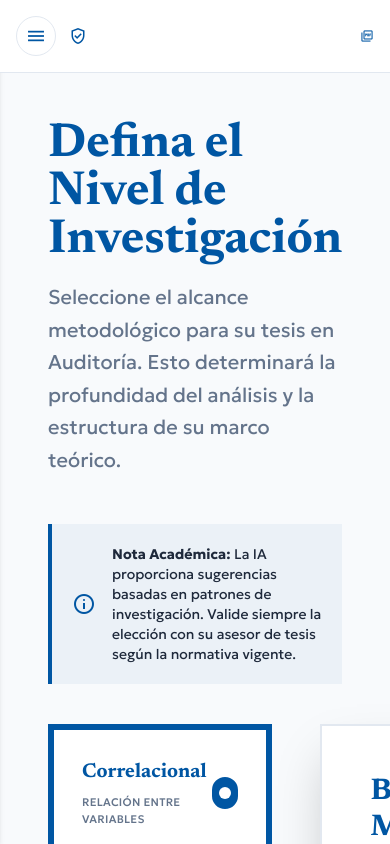
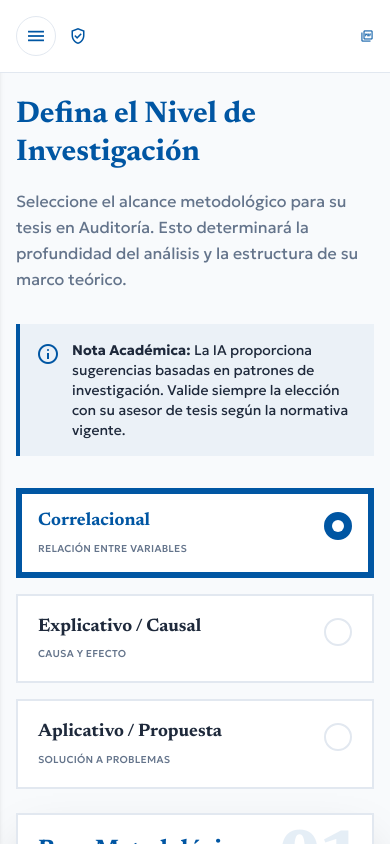
Before and after one commit to Sistemas-AJ/titulos-upao, a Vue app: page /paso-2 in a window 390 px wide. Built offline with nearby package versions, Linux system fonts and the light colour scheme; no server answers.

Commit message:
responsividad de Nivel de investigacion

```diff
--- a/src/components/ui/LevelOption.vue
+++ b/src/components/ui/LevelOption.vue
@@ -30,7 +30,7 @@ const handleChange = () => {
 </script>
 
 <template>
-  <label class="group relative flex items-start p-8 cursor-pointer border-2 bg-surface transition-all"
+  <label class="group relative flex items-start p-5 md:p-8 cursor-pointer border-2 bg-surface transition-all"
          :class="isChecked ? 'border-primary' : 'border-border-color hover:border-primary/50'">
     <input
       type="radio"
@@ -45,19 +45,19 @@ const handleChange = () => {
     <div class="absolute inset-0 border-4 pointer-events-none transition-colors"
          :class="isChecked ? 'border-primary' : 'border-transparent'"></div>
 
-    <div class="flex-1 flex items-center justify-between relative z-10">
-      <div>
-        <span class="font-display font-bold text-xl transition-colors"
+    <div class="flex-1 flex items-start md:items-center justify-between gap-4 relative z-10">
+      <div class="min-w-0">
+        <span class="font-display font-bold text-lg md:text-xl transition-colors leading-tight block"
               :class="isChecked ? 'text-primary' : 'text-text-main group-hover:text-primary'">
           {{ title }}
         </span>
-        <p class="text-[11px] text-text-muted mt-2 font-medium tracking-wide uppercase">
+        <p class="text-[10px] md:text-[11px] text-text-muted mt-2 font-medium tracking-wide uppercase">
           {{ subtitle }}
         </p>
       </div>
 
       <!-- Radio Circle Indicator -->
-       <div class="w-8 h-8 rounded-full border-2 transition-all flex items-center justify-center"
+       <div class="w-7 h-7 md:w-8 md:h-8 rounded-full border-2 transition-all flex items-center justify-center shrink-0 mt-0.5 md:mt-0"
             :class="isChecked ? 'border-primary bg-primary' : 'border-border-color'">
          <div v-if="isChecked" class="w-3 h-3 bg-white rounded-full"></div>
        </div>
--- a/src/components/ui/WizardFooter.vue
+++ b/src/components/ui/WizardFooter.vue
@@ -30,10 +30,10 @@ defineEmits(['next', 'back'])
 </script>
 
 <template>
-  <div class="mt-auto py-8 border-t border-border-color flex items-center justify-between bg-surface relative z-20">
+  <div class="mt-auto py-6 md:py-8 border-t border-border-color flex flex-col gap-4 md:gap-6 md:flex-row md:items-center md:justify-between bg-surface relative z-20">
 
     <!-- Left Area: Can be Back button OR Custom Info Slot -->
-    <div>
+    <div class="w-full md:w-auto">
       <button
         v-if="showBack"
         @click="$emit('back')"
@@ -51,7 +51,7 @@ defineEmits(['next', 'back'])
     <button
       @click="$emit('next')"
       type="button"
-      class="font-bold uppercase tracking-widest text-xs px-12 py-5 transition-all flex items-center gap-4 group"
+      class="w-full md:w-auto justify-center font-bold uppercase tracking-widest text-xs px-6 md:px-12 py-4 md:py-5 transition-all flex items-center gap-4 group"
       :class="{
         'bg-primary text-white shadow-lg hover:shadow-[0_10px_30px_rgba(0,86,163,0.3)] hover:bg-primary/95 cursor-pointer': canContinue && color === 'primary' && !isLoading,
         'bg-secondary text-white shadow-xl shadow-secondary/30 hover:brightness-110 tracking-[0.05em] text-sm rounded-md cursor-pointer': canContinue && color === 'secondary' && !isLoading,
--- a/src/views/NivelInvestigacion.vue
+++ b/src/views/NivelInvestigacion.vue
@@ -82,28 +82,28 @@ const goNext = () => {
 </script>
 
 <template>
-  <div class="max-w-[1200px] w-full mx-auto p-12 flex-1 flex flex-col">
+  <div class="max-w-[1200px] w-full mx-auto px-4 py-6 md:p-12 flex-1 flex flex-col">
     <!-- Header -->
-    <header class="mb-12">
-      <h2 class="font-display font-bold text-5xl text-primary mb-4">Defina el Nivel de Investigación</h2>
-      <p class="text-text-muted text-xl max-w-3xl leading-relaxed">
+    <header class="mb-8 md:mb-12">
+      <h2 class="font-display font-bold text-3xl md:text-5xl text-primary mb-4 leading-tight">Defina el Nivel de Investigación</h2>
+      <p class="text-text-muted text-base md:text-xl max-w-3xl leading-relaxed">
         Seleccione el alcance metodológico para su tesis en {{ store.step1.subline || 'Auditoría' }}. Esto determinará la profundidad del análisis y la estructura de su marco teórico.
       </p>
     </header>
 
     <!-- Disclaimer -->
-    <div class="mb-10 flex items-center gap-4 p-5 bg-primary/5 border-l-4 border-primary">
-      <span class="material-symbols-outlined text-primary">info</span>
+    <div class="mb-8 md:mb-10 flex items-start gap-3 md:gap-4 p-4 md:p-5 bg-primary/5 border-l-4 border-primary">
+      <span class="material-symbols-outlined text-primary mt-0.5">info</span>
       <p class="text-sm text-text-main">
         <strong class="font-bold">Nota Académica:</strong> La IA proporciona sugerencias basadas en patrones de investigación. Valide siempre la elección con su asesor de tesis según la normativa vigente.
       </p>
     </div>
 
     <!-- Split Layout -->
-    <div class="flex-1 grid grid-cols-[1fr_1.5fr] gap-12 items-start h-full pb-10">
+    <div class="flex-1 grid grid-cols-1 xl:grid-cols-[1fr_1.5fr] gap-6 md:gap-12 items-start h-full pb-8 md:pb-10">
 
       <!-- Left Column: Selection List -->
-      <div class="flex flex-col gap-5">
+      <div class="flex flex-col gap-4 md:gap-5">
         <LevelOption
           v-for="level in levels"
           :key="level.value"
@@ -117,45 +117,45 @@ const goNext = () => {
       <!-- Right Column: Context Panel -->
       <transition
         enter-active-class="transition ease-out duration-300 transform"
-        enter-from-class="opacity-0 translate-x-4"
-        enter-to-class="opacity-100 translate-x-0"
+        enter-from-class="opacity-0 translate-y-4 xl:translate-y-0 xl:translate-x-4"
+        enter-to-class="opacity-100 translate-y-0 translate-x-0"
         leave-active-class="transition ease-in duration-200"
         leave-from-class="opacity-100"
         leave-to-class="opacity-0 hidden"
         mode="out-in"
       >
-        <div :key="selectedLevel" class="bg-surface p-12 border-2 border-border-color shadow-2xl relative h-full flex flex-col justify-center">
-          <div class="absolute top-0 right-0 p-4">
-            <span class="text-primary/10 font-display text-8xl font-black select-none">{{ currentDetails.number }}</span>
+        <div :key="selectedLevel" class="bg-surface p-5 md:p-8 xl:p-12 border-2 border-border-color shadow-2xl relative h-full flex flex-col justify-center overflow-hidden">
+          <div class="absolute top-0 right-0 p-3 md:p-4">
+            <span class="text-primary/10 font-display text-6xl md:text-8xl font-black select-none">{{ currentDetails.number }}</span>
           </div>
 
           <div class="relative z-10 flex-1 flex flex-col">
-            <div class="mb-10">
-              <h3 class="font-display font-bold text-3xl text-primary mb-6">{{ currentDetails.title }}</h3>
+            <div class="mb-8 md:mb-10">
+              <h3 class="font-display font-bold text-2xl md:text-3xl text-primary mb-4 md:mb-6 leading-tight">{{ currentDetails.title }}</h3>
               <p class="text-text-main leading-relaxed text-sm">
                 {{ currentDetails.description }}
               </p>
             </div>
 
-            <div class="mb-12">
-              <h4 class="text-xs font-black uppercase tracking-[0.25em] text-accent mb-6 pb-2 border-b-2 border-accent/20 inline-block">
+            <div class="mb-8 md:mb-12">
+              <h4 class="text-[11px] md:text-xs font-black uppercase tracking-[0.2em] md:tracking-[0.25em] text-accent mb-4 md:mb-6 pb-2 border-b-2 border-accent/20 inline-block">
                 Requisitos Académicos
               </h4>
-              <ul class="space-y-4">
-                <li v-for="(req, idx) in currentDetails.requirements" :key="idx" class="flex items-start gap-4 text-text-main">
-                  <span class="material-symbols-outlined text-primary text-xl mt-0.5">check_circle</span>
+              <ul class="space-y-3 md:space-y-4">
+                <li v-for="(req, idx) in currentDetails.requirements" :key="idx" class="flex items-start gap-3 md:gap-4 text-text-main">
+                  <span class="material-symbols-outlined text-primary text-lg md:text-xl mt-0.5">check_circle</span>
                   <span class="text-sm font-medium">{{ req }}</span>
                 </li>
               </ul>
             </div>
 
             <div class="mt-auto">
-              <h4 class="text-xs font-black uppercase tracking-[0.25em] text-accent mb-8 pb-2 border-b-2 border-accent/20 inline-block">
+              <h4 class="text-[11px] md:text-xs font-black uppercase tracking-[0.2em] md:tracking-[0.25em] text-accent mb-5 md:mb-8 pb-2 border-b-2 border-accent/20 inline-block">
                 Ejemplos de Títulos
               </h4>
-              <div class="space-y-6">
-                <div v-for="(example, idx) in currentDetails.examples" :key="idx" class="pl-6 border-l-4 border-primary">
-                  <p class="font-display italic text-lg text-text-main leading-tight">
+              <div class="space-y-4 md:space-y-6">
+                <div v-for="(example, idx) in currentDetails.examples" :key="idx" class="pl-4 md:pl-6 border-l-4 border-primary">
+                  <p class="font-display italic text-base md:text-lg text-text-main leading-snug">
                     {{ example }}
                   </p>
                 </div>
```
